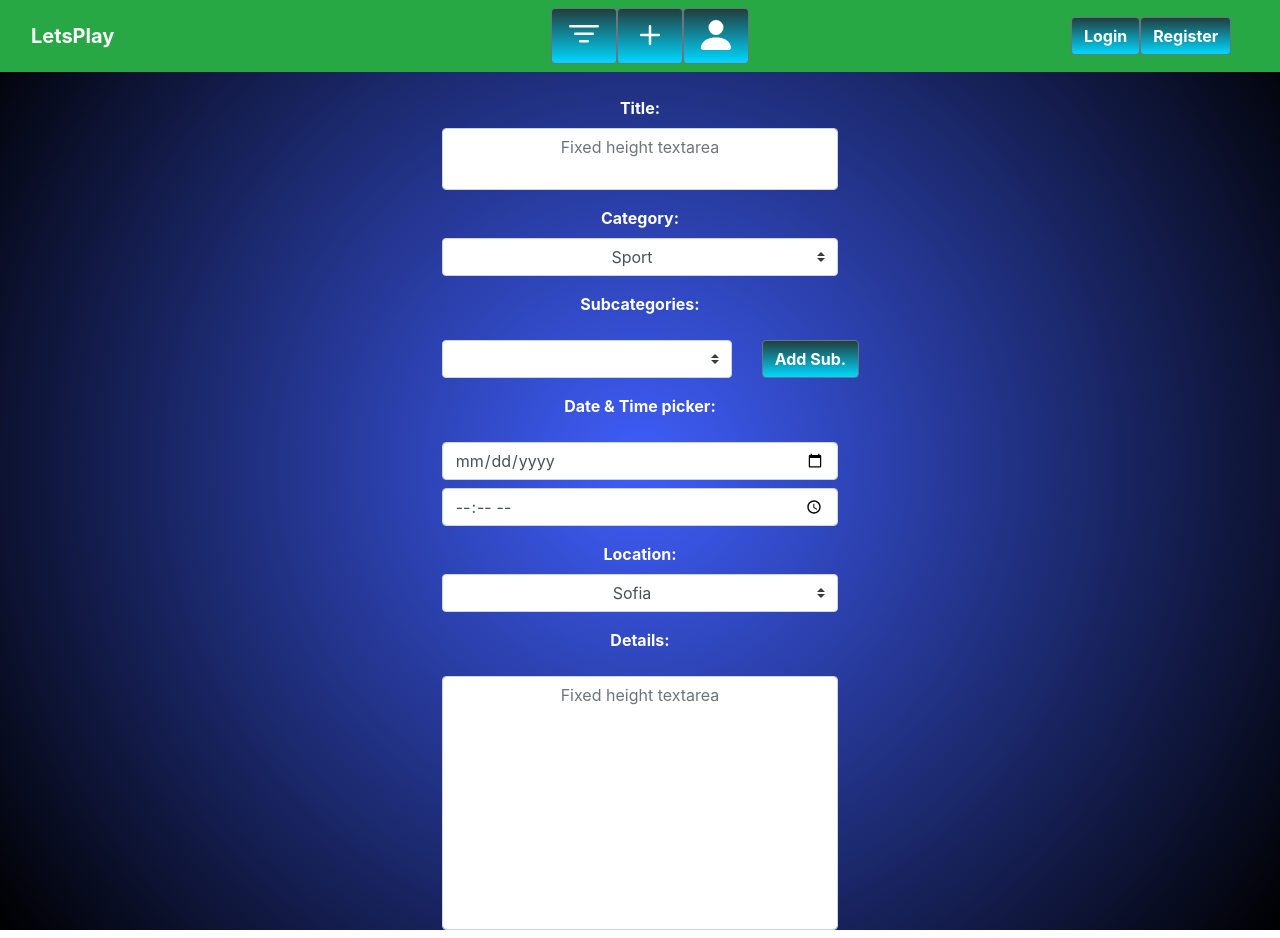
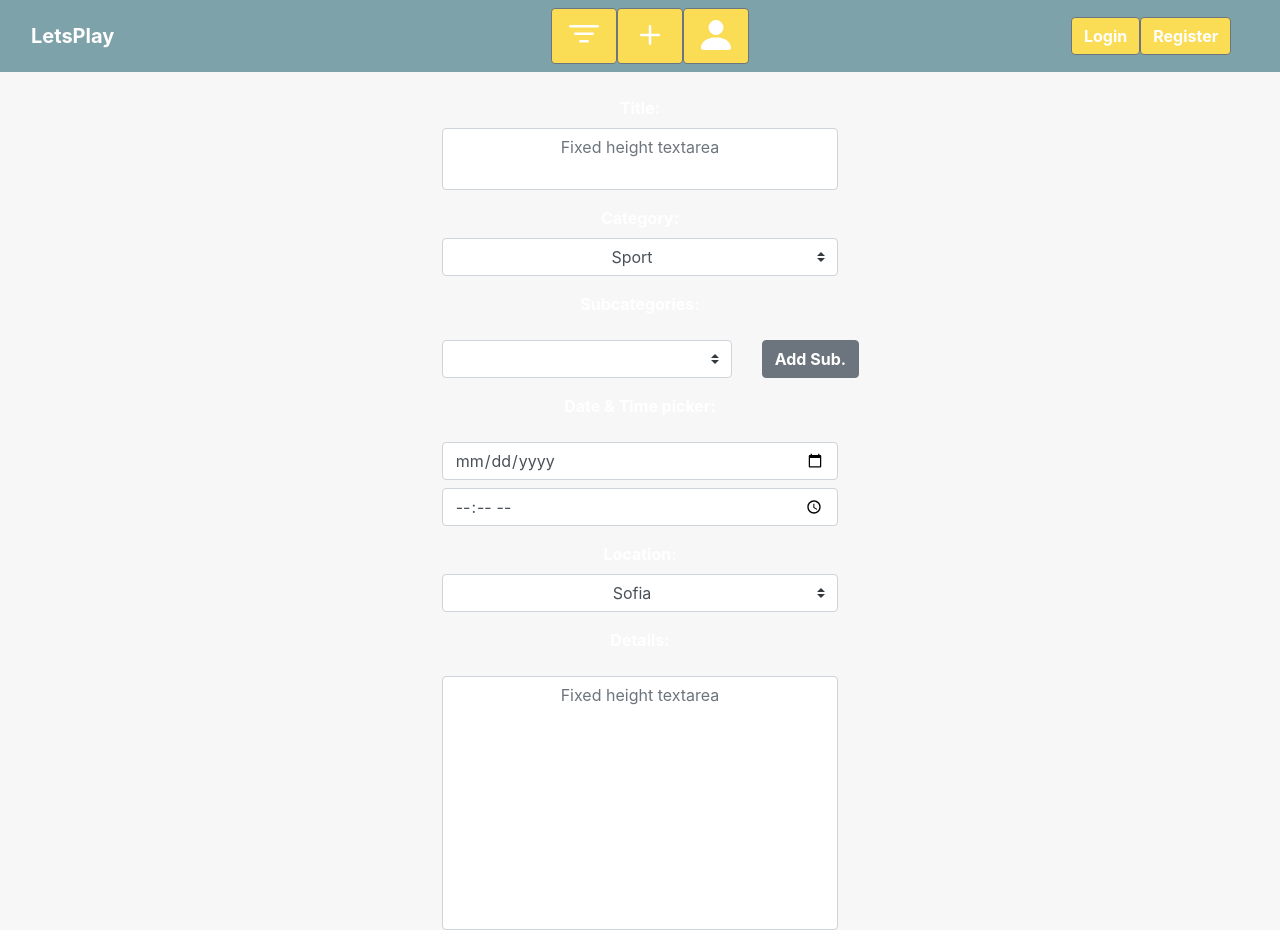
Before and after one commit to mor-ph/lavina, a Vue app in the folder WebFrontEnd/: page /createEvent in a window 1280 px wide. Built offline with nearby package versions, Linux system fonts and the light colour scheme.

Commit message:
changed color scheme

```diff
--- a/WebFrontEnd/src/Header.vue
+++ b/WebFrontEnd/src/Header.vue
@@ -1,8 +1,8 @@
 <template>
   <!-- Navbar -->
   <b-container fluid>
-    <b-row>
-      <b-navbar toggleable="lg" type="dark" variant="success" class="fixed-top">
+    <b-row  >
+      <b-navbar toggleable="lg" type="dark" class="fixed-top">
         <b-col sm="5">
           <b-navbar-brand href="#">
             <strong>LetsPlay</strong>
@@ -57,9 +57,16 @@
 <script>
 </script>
 
-<style>
-.colorbutton{
+<style scoped>
+
+.fixed-top {
+  background: #7DA2A9;
+}
+.colorbutton {
+  background: rgb(250, 220, 85);
+}
+/*.colorbutton{
  background: rgb(33,62,62);
 background: linear-gradient(180deg, rgba(33,62,62,1) 0%, rgba(0,215,255,1) 100%);
-}
+}*/
 </style>
--- a/WebFrontEnd/src/components/CreateEvent/CreateEvent.vue
+++ b/WebFrontEnd/src/components/CreateEvent/CreateEvent.vue
@@ -233,11 +233,12 @@ export default {
 <style scoped>
 .body {
   padding-top: 80px;
-  background: rgb(63,94,251);
-background: radial-gradient(circle, rgba(63,94,251,1) 0%, rgba(0,0,0,1) 100%);
+  background: #F7F7F7;
+  /*background: rgb(63,94,251);
+    background: radial-gradient(circle, rgba(63,94,251,1) 0%, rgba(0,0,0,1) 100%);*/
 }
-.colorbutton{
+/*.colorbutton{
  background: rgb(33,62,62);
 background: linear-gradient(180deg, rgba(33,62,62,1) 0%, rgba(0,215,255,1) 100%);
-}
+}*/
 </style>
```
